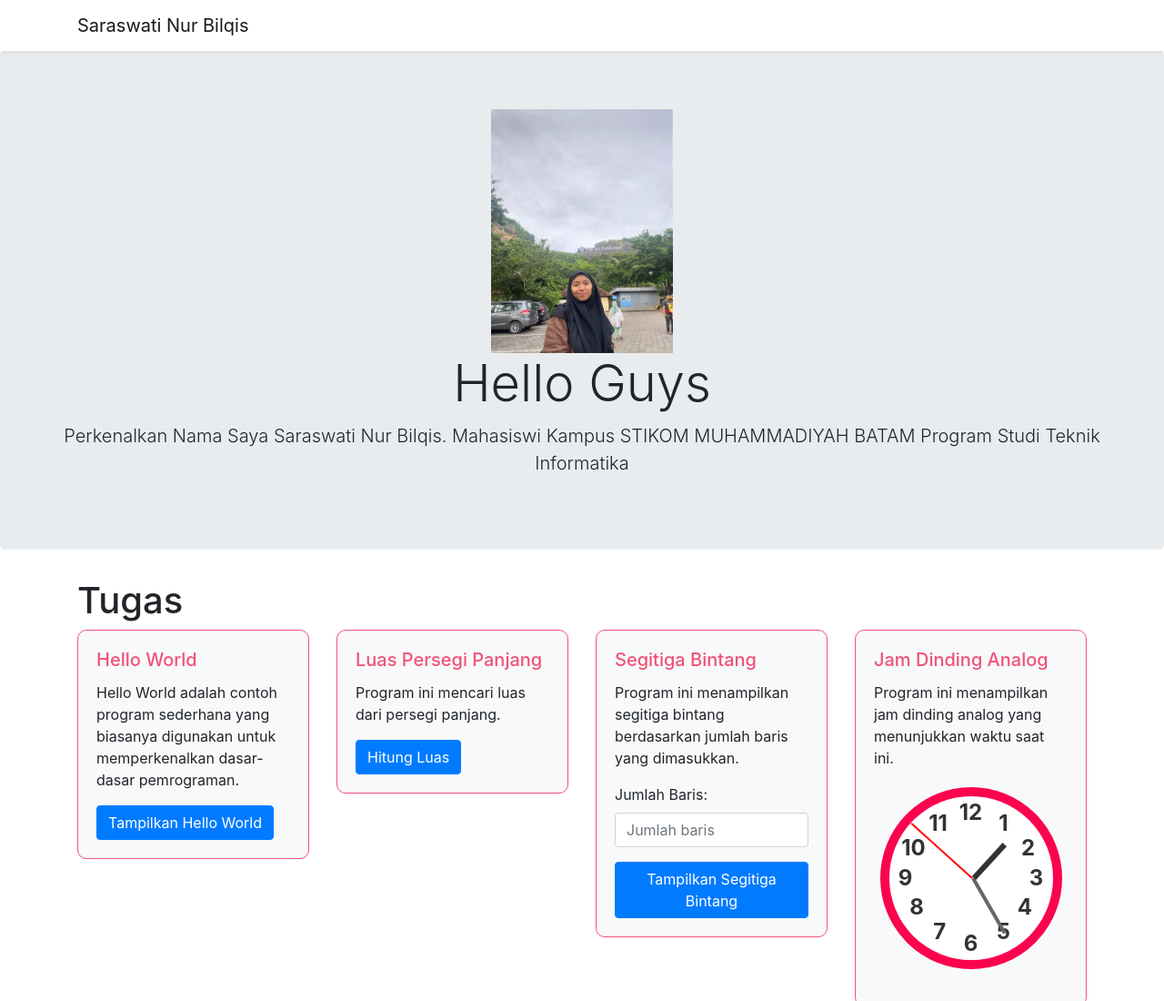
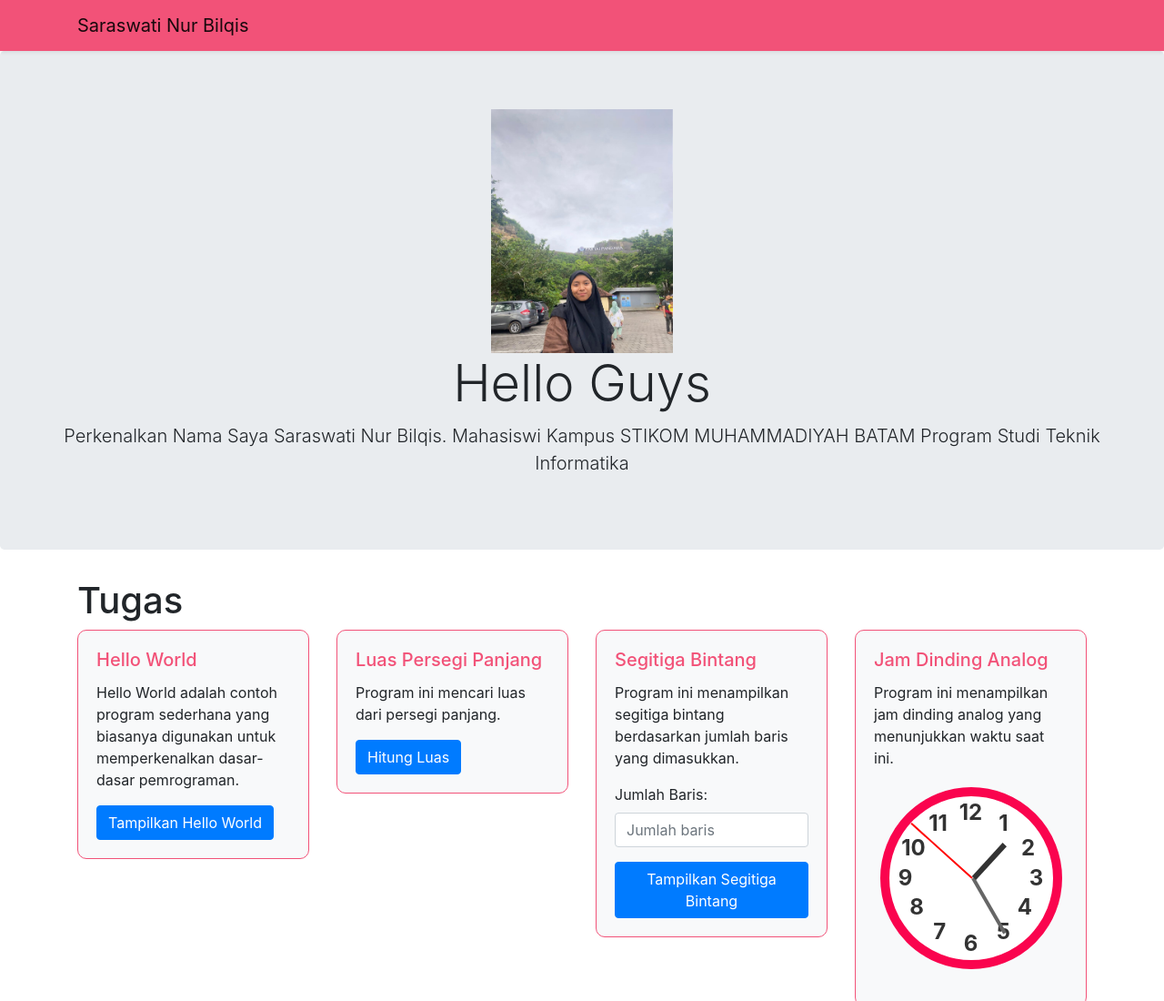
Before and after one commit to saras-bilqis/TugasKuliah, a plain HTML site: page index.html in a window 1280 px wide. Shown: the top 1100 px of the page at 91% size. Drawn offline with nearby package versions, Linux system fonts and the light colour scheme.

Commit message:
Update index.html

```diff
--- a/index.html
+++ b/index.html
@@ -121,7 +121,7 @@
 </head>
 <body>
     <!-- Navbar -->
-    <nav class="navbar navbar-expand-lg navbar-light shadow-sm" style="background-color:F25278;">
+    <nav class="navbar navbar-expand-lg navbar-light shadow-sm" style="background-color:#F25278;">
         <div class="container">
             <a class="navbar-brand" href="#">Saraswati Nur Bilqis</a>
             <button class="navbar-toggler" type="button" data-toggle="collapse" data-target="#navbarSupportedContent" aria-controls="navbarSupportedContent" aria-expanded="false" aria-label="Toggle navigation">
```
